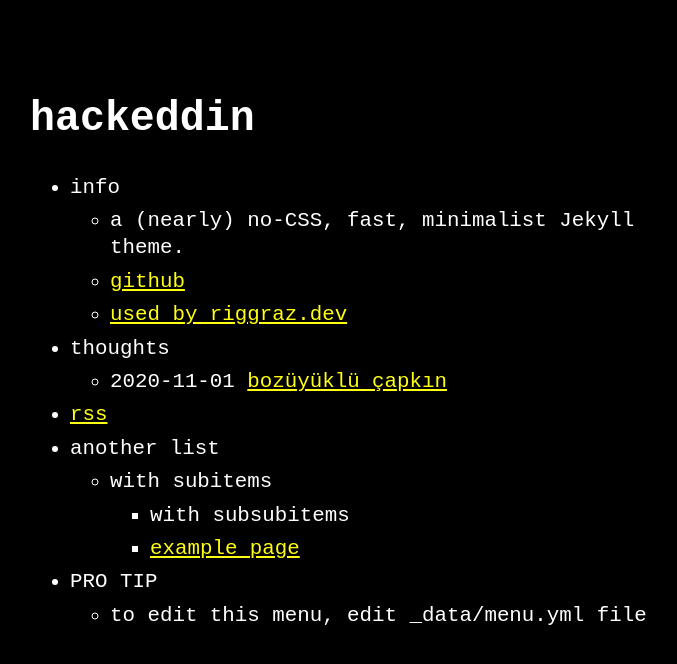
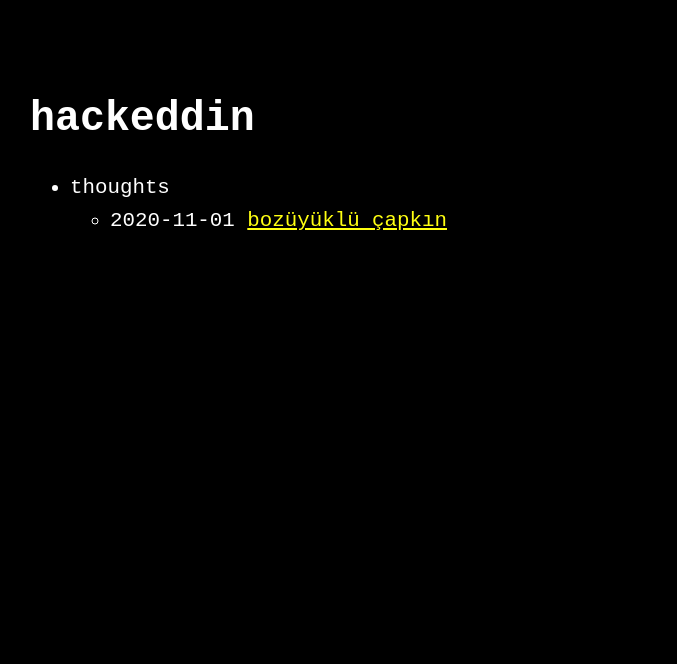
Before and after one commit to hackeddin/blog, a Jekyll site: the page built from index.md, in a window 1280 px wide. Shown: the top 664 px of the page, without its empty margins (290-967 px from the left). Built offline with Jekyll 4.4.1, drawn with Linux system fonts in a browser that asks for light colours.

Commit message:
Update menu.yml

```diff
--- a/_data/menu.yml
+++ b/_data/menu.yml
@@ -2,36 +2,8 @@
 # https://github.com/riggraz/no-style-please#customize-the-menu
 
 entries:
-  - title: info
-    url: false
-    entries:
-      - title: a (nearly) no-CSS, fast, minimalist Jekyll theme.
-        url: false
-      - title: github
-        url: https://github.com/riggraz/no-style-please
-      - title: used by riggraz.dev
-        url: https://riggraz.dev/
 
   - title: thoughts
     post_list: true
     url: false
     entries: false
-
-  - title: rss
-    url: feed.xml
-
-  - title: another list
-    url: false
-    entries:
-      - title: with subitems
-        url: false
-        entries:
-          - title: with subsubitems
-            url: false
-          - title: example page
-            url: about
-  - title: PRO TIP
-    url: false
-    entries:
-      - title: to edit this menu, edit _data/menu.yml file
-        url: false
```
